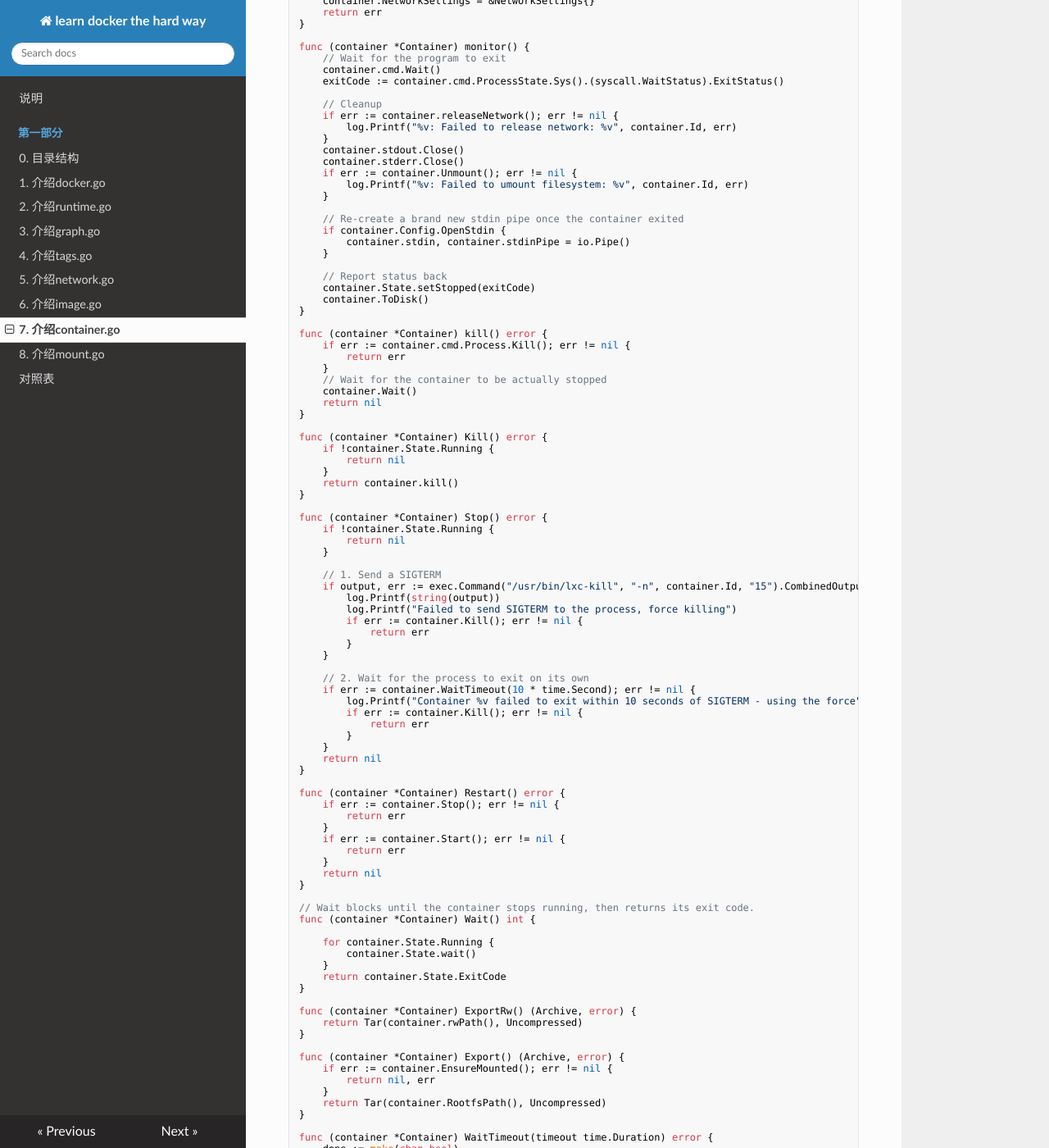
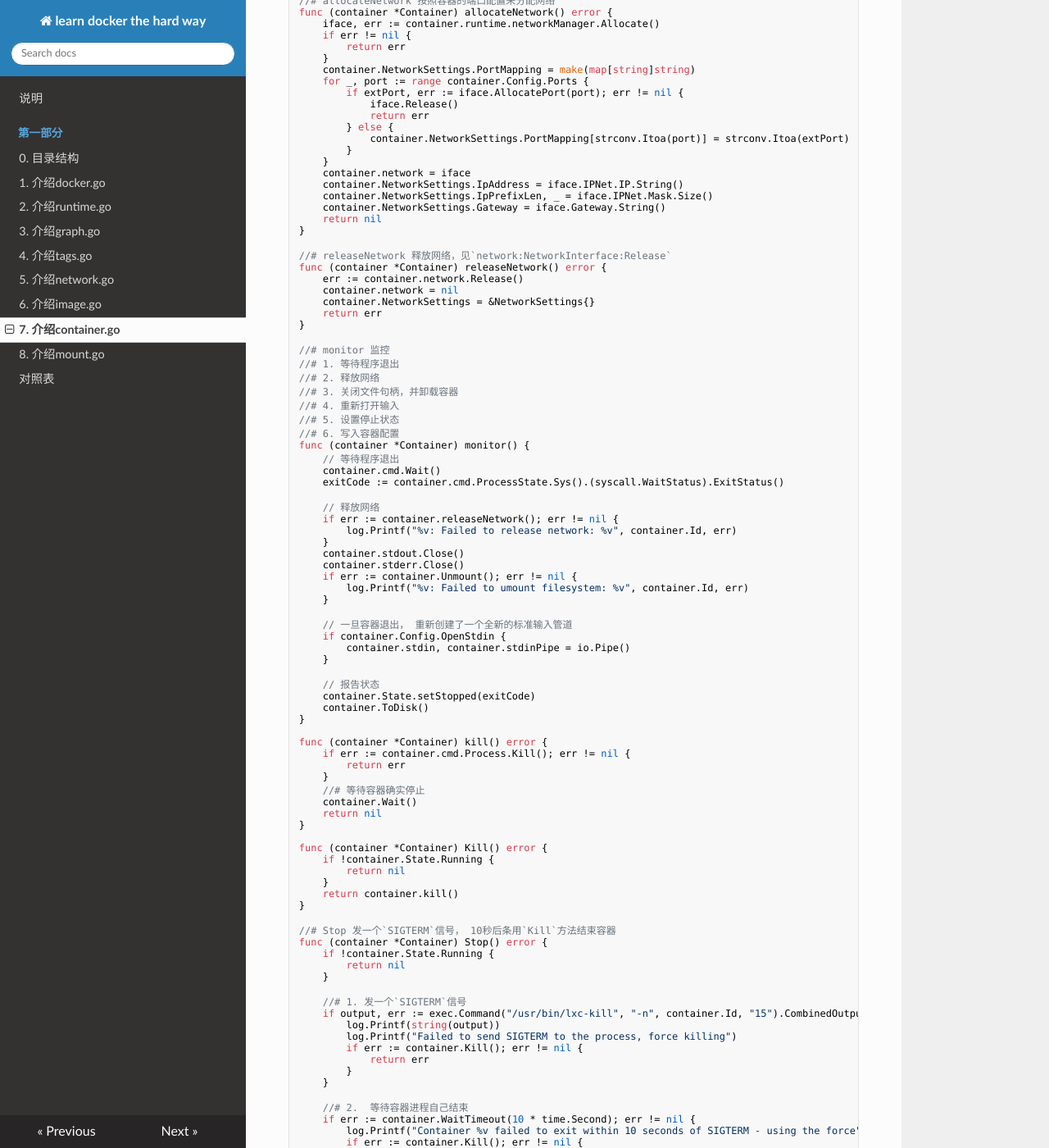
Before and after one commit to luw2007/learn-docker-the-hard-way, an MkDocs documentation site: the page built from docs/Part1/7_container.go.md, in a window 1280 px wide and 1400 px high, scrolled down 3954 px. Shown: the whole window at 82% size. Built offline with MkDocs 1.6.1, drawn with Linux system fonts in a browser that asks for light colours; nearby versions of some CDN libraries; old or Windows-style settings are respelled for this version of MkDocs; some of the changed text lies outside the part shown.

Commit message:
#1 Part1: container.go 分析

```diff
--- a/docs/Part1/7_container.go.md
+++ b/docs/Part1/7_container.go.md
@@ -7,16 +7,20 @@ type Container struct {
 	root string
 
 	Id string
-
+    //# 创建时间
 	Created time.Time
 
 	Path string
+	//# 启动参数
 	Args []string
-
+    //# toDisk 写入配置文件
 	Config *Config
+	//# 状态
 	State  State
+	//# 镜像id
 	Image  string
 
+    //# 网络接口
 	network         *NetworkInterface
 	NetworkSettings *NetworkSettings
 
@@ -45,12 +49,13 @@ func (container *Container) When() time.Time {
 	return container.Created
 }
 
+//# FromDisk 读取容器`json`配置
 func (container *Container) FromDisk() error {
 	data, err := ioutil.ReadFile(container.jsonPath())
 	if err != nil {
 		return err
 	}
-	// Load container settings
+	//# 加载容器配置
 	if err := json.Unmarshal(data, container); err != nil {
 		return err
 	}
@@ -65,6 +70,7 @@ func (container *Container) ToDisk() (err error) {
 	return ioutil.WriteFile(container.jsonPath(), data, 0666)
 }
 
+//# generateLXCConfig 调用`lxc_template:LxcTemplateCompiled`得到LXC的配置
 func (container *Container) generateLXCConfig() error {
 	fo, err := os.Create(container.lxcConfigPath())
 	if err != nil {
@@ -77,6 +83,8 @@ func (container *Container) generateLXCConfig() error {
 	return nil
 }
 
+//# startPty 调用`github.com/kr/pty`启动一个终端
+//# pty 介绍请查看 http://en.wikipedia.org/wiki/Pseudoterminal.
 func (container *Container) startPty() error {
 	stdout_master, stdout_slave, err := pty.Open()
 	if err != nil {
@@ -101,7 +110,7 @@ func (container *Container) startPty() error {
 		io.Copy(container.stderr, stderr_master)
 	}()
 
-	// stdin
+	//# 输入
 	var stdin_slave io.ReadCloser
 	if container.Config.OpenStdin {
 		stdin_master, stdin_slave, err := pty.Open()
@@ -128,6 +137,7 @@ func (container *Container) startPty() error {
 	return nil
 }
 
+//# start 启动， 设置stdin, stdout, stderr句柄，并执行`cmd.Start`
 func (container *Container) start() error {
 	container.cmd.Stdout = container.stdout
 	container.cmd.Stderr = container.stderr
@@ -144,6 +154,15 @@ func (container *Container) start() error {
 	return container.cmd.Start()
 }
 
+//# Start 启动
+//# 1. 确保镜像挂载成功
+//# 2. 分配网络
+//# 3. 加载LXC的配置
+//# 4. 处理参数， -g 网络，-u 用户，-- 程序
+//# 5. 设置环境
+//# 6. 启动
+//# 7. 在状态`State`中写入pid，把配置保存到`json`文件中，
+//# 8. 启动监控`monitor`
 func (container *Container) Start() error {
 	if err := container.EnsureMounted(); err != nil {
 		return err
@@ -161,21 +180,21 @@ func (container *Container) Start() error {
 		"/sbin/init",
 	}
 
-	// Networking
+	// 网络
 	params = append(params, "-g", container.network.Gateway.String())
 
-	// User
+	// 用户
 	if container.Config.User != "" {
 		params = append(params, "-u", container.Config.User)
 	}
 
-	// Program
+	// 程序
 	params = append(params, "--", container.Path)
 	params = append(params, container.Args...)
 
 	container.cmd = exec.Command("/usr/bin/lxc-start", params...)
 
-	// Setup environment
+	// 设置环境
 	container.cmd.Env = append(
 		[]string{
 			"HOME=/",
@@ -223,9 +242,8 @@ func (container *Container) Output() (output []byte, err error) {
 	return output, err
 }
 
-// StdinPipe() returns a pipe connected to the standard input of the container's
-// active process.
-//
+
+//# StdinPipe 返回连接到容器活动进程的标准输入管道。
 func (container *Container) StdinPipe() (io.WriteCloser, error) {
 	return container.stdinPipe, nil
 }
@@ -242,6 +260,7 @@ func (container *Container) StderrPipe() (io.ReadCloser, error) {
 	return newBufReader(reader), nil
 }
 
+//# allocateNetwork 按照容器的端口配置来分配网络
 func (container *Container) allocateNetwork() error {
 	iface, err := container.runtime.networkManager.Allocate()
 	if err != nil {
@@ -263,6 +282,7 @@ func (container *Container) allocateNetwork() error {
 	return nil
 }
 
+//# releaseNetwork 释放网络，见`network:NetworkInterface:Release`
 func (container *Container) releaseNetwork() error {
 	err := container.network.Release()
 	container.network = nil
@@ -270,12 +290,19 @@ func (container *Container) releaseNetwork() error {
 	return err
 }
 
+//# monitor 监控
+//# 1. 等待程序退出
+//# 2. 释放网络
+//# 3. 关闭文件句柄，并卸载容器
+//# 4. 重新打开输入
+//# 5. 设置停止状态
+//# 6. 写入容器配置
 func (container *Container) monitor() {
-	// Wait for the program to exit
+	// 等待程序退出
 	container.cmd.Wait()
 	exitCode := container.cmd.ProcessState.Sys().(syscall.WaitStatus).ExitStatus()
 
-	// Cleanup
+	// 释放网络
 	if err := container.releaseNetwork(); err != nil {
 		log.Printf("%v: Failed to release network: %v", container.Id, err)
 	}
@@ -285,12 +312,12 @@ func (container *Container) monitor() {
 		log.Printf("%v: Failed to umount filesystem: %v", container.Id, err)
 	}
 
-	// Re-create a brand new stdin pipe once the container exited
+	// 一旦容器退出， 重新创建了一个全新的标准输入管道
 	if container.Config.OpenStdin {
 		container.stdin, container.stdinPipe = io.Pipe()
 	}
 
-	// Report status back
+	// 报告状态
 	container.State.setStopped(exitCode)
 	container.ToDisk()
 }
@@ -299,7 +326,7 @@ func (container *Container) kill() error {
 	if err := container.cmd.Process.Kill(); err != nil {
 		return err
 	}
-	// Wait for the container to be actually stopped
+	//# 等待容器确实停止
 	container.Wait()
 	return nil
 }
@@ -311,12 +338,13 @@ func (container *Container) Kill() error {
 	return container.kill()
 }
 
+//# Stop 发一个`SIGTERM`信号， 10秒后条用`Kill`方法结束容器
 func (container *Container) Stop() error {
 	if !container.State.Running {
 		return nil
 	}
 
-	// 1. Send a SIGTERM
+	//# 1. 发一个`SIGTERM`信号
 	if output, err := exec.Command("/usr/bin/lxc-kill", "-n", container.Id, "15").CombinedOutput(); err != nil {
 		log.Printf(string(output))
 		log.Printf("Failed to send SIGTERM to the process, force killing")
@@ -325,7 +353,7 @@ func (container *Container) Stop() error {
 		}
 	}
 
-	// 2. Wait for the process to exit on its own
+	//# 2.  等待容器进程自己结束
 	if err := container.WaitTimeout(10 * time.Second); err != nil {
 		log.Printf("Container %v failed to exit within 10 seconds of SIGTERM - using the force", container.Id)
 		if err := container.Kill(); err != nil {
@@ -345,7 +373,7 @@ func (container *Container) Restart() error {
 	return nil
 }
 
-// Wait blocks until the container stops running, then returns its exit code.
+// 阻塞到容器停止运行，然后返回它的退出代码。
 func (container *Container) Wait() int {
 
 	for container.State.Running {
@@ -354,10 +382,12 @@ func (container *Container) Wait() int {
 	return container.State.ExitCode
 }
 
+//# ExportRw 压缩`rw`路径中的文件
 func (container *Container) ExportRw() (Archive, error) {
 	return Tar(container.rwPath(), Uncompressed)
 }
 
+//# Export 压缩`rootfs`路径中的文件
 func (container *Container) Export() (Archive, error) {
 	if err := container.EnsureMounted(); err != nil {
 		return nil, err
@@ -365,6 +395,7 @@ func (container *Container) Export() (Archive, error) {
 	return Tar(container.RootfsPath(), Uncompressed)
 }
 
+//# WaitTimeout 使用消息队列， 等待完成
 func (container *Container) WaitTimeout(timeout time.Duration) error {
 	done := make(chan bool)
 	go func() {
@@ -381,6 +412,7 @@ func (container *Container) WaitTimeout(timeout time.Duration) error {
 	return nil
 }
 
+//# EnsureMounted 确认已经挂载
 func (container *Container) EnsureMounted() error {
 	if mounted, err := container.Mounted(); err != nil {
 		return err
@@ -390,6 +422,7 @@ func (container *Container) EnsureMounted() error {
 	return container.Mount()
 }
 
+//# Mount 挂载镜像`image`到可读写目录中
 func (container *Container) Mount() error {
 	image, err := container.GetImage()
 	if err != nil {
@@ -398,6 +431,7 @@ func (container *Container) Mount() error {
 	return image.Mount(container.RootfsPath(), container.rwPath())
 }
 
+//# Changes 出现修改，则返回镜像`image`的所有层`layers`的改变。 详见`image.Changes`
 func (container *Container) Changes() ([]Change, error) {
 	image, err := container.GetImage()
 	if err != nil {
@@ -406,6 +440,7 @@ func (container *Container) Changes() ([]Change, error) {
 	return image.Changes(container.rwPath())
 }
 
+//# GetImage 返回容器对应的镜像`image`
 func (container *Container) GetImage() (*Image, error) {
 	if container.runtime == nil {
 		return nil, fmt.Errorf("Can't get image of unregistered container")
@@ -413,10 +448,12 @@ func (container *Container) GetImage() (*Image, error) {
 	return container.runtime.graph.Get(container.Image)
 }
 
+//# Mounted 已经挂载， 检查`rootfs`目录
 func (container *Container) Mounted() (bool, error) {
 	return Mounted(container.RootfsPath())
 }
 
+//# Unmount TODO
 func (container *Container) Unmount() error {
 	return Unmount(container.RootfsPath())
 }
@@ -437,15 +474,18 @@ func (container *Container) lxcConfigPath() string {
 	return path.Join(container.root, "config.lxc")
 }
 
-// This method must be exported to be used from the lxc template
+//# This method must be exported to be used from the lxc template
+//# TODO 这个方法只能用在lxc 模板中被导出
 func (container *Container) RootfsPath() string {
 	return path.Join(container.root, "rootfs")
 }
 
+//# rwPath 读写单独放在一个`rw`目录
 func (container *Container) rwPath() string {
 	return path.Join(container.root, "rw")
 }
 
+//# validateId 验证id
 func validateId(id string) error {
 	if id == "" {
 		return fmt.Errorf("Invalid empty id")
```
Also changed, not shown: other parts of docs/Part1/7_container.go.md (+1 -0 lines).
